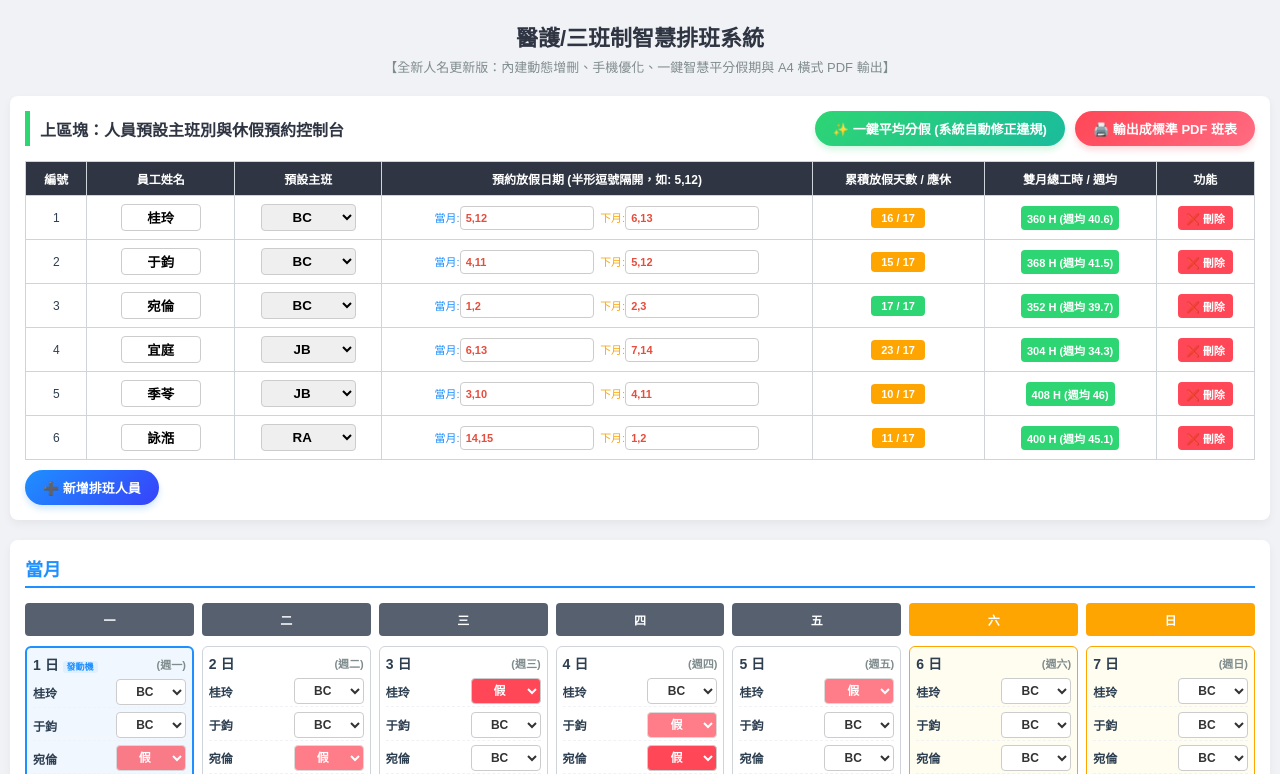
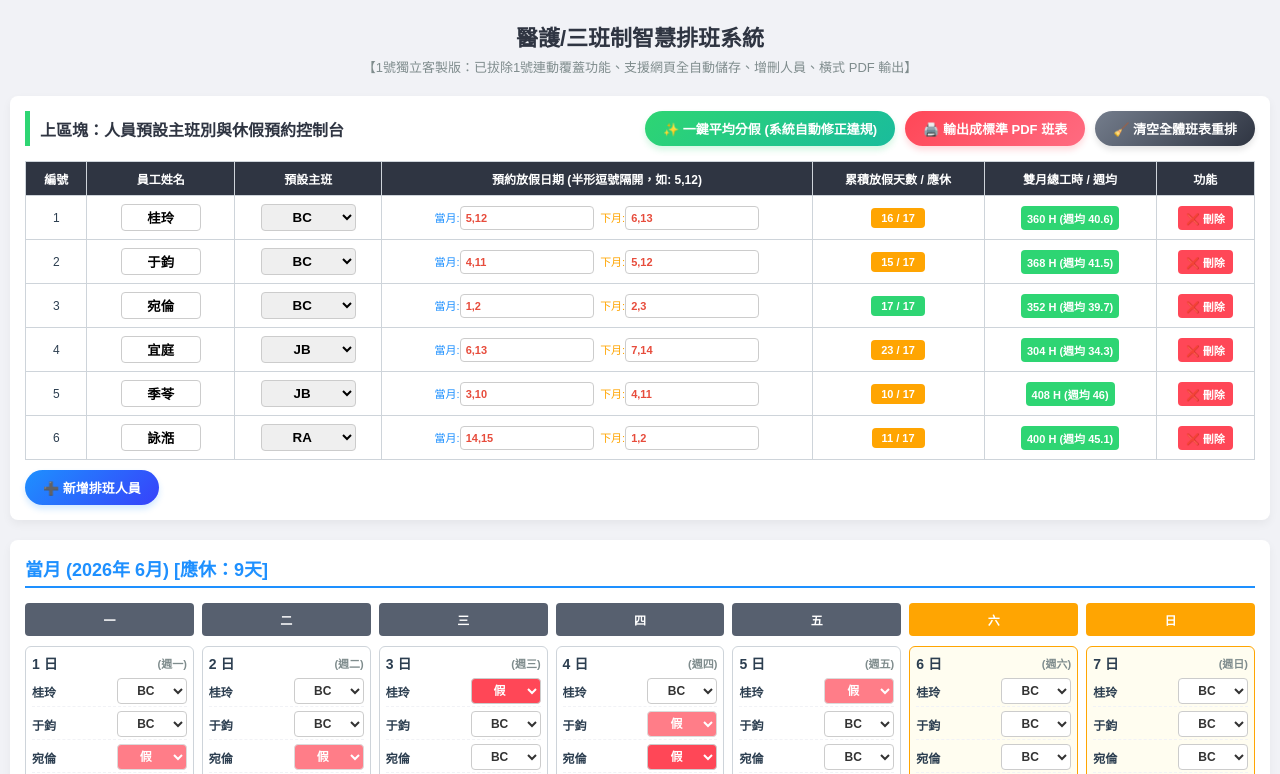
Before and after one commit to BANG7788/lun, a plain HTML site: page index.html in a window 1280 px wide. Both pictures are taken after a click on the button "✨ 一鍵平均分假 (系統自動修正違規)". Shown: the top 774 px of the page. Drawn offline with Linux system fonts and the light colour scheme.

Commit message:
Update index.html

```diff
--- a/index.html
+++ b/index.html
@@ -3,7 +3,7 @@
 <head>
     <meta charset="UTF-8">
     <meta name="viewport" content="width=device-width, initial-scale=1.0">
-    <title>醫護三班制智慧排班系統 - 完美人員名單版</title>
+    <title>醫護三班制智慧排班系統 - 獨立1號在地儲存版</title>
     <style>
         /* 全域基礎優化 */
         * { box-sizing: border-box; }
@@ -21,6 +21,7 @@
         .smart-btn { background: linear-gradient(135deg, #2ed573, #1abc9c); color: white; border: none; padding: 10px 16px; font-size: 13px; font-weight: bold; border-radius: 20px; cursor: pointer; box-shadow: 0 4px 6px rgba(46,213,115,0.2); text-align: center; transition: transform 0.1s; display: inline-block; }
         .smart-btn:active { transform: scale(0.98); }
         .pdf-btn { background: linear-gradient(135deg, #ff4757, #ff6b81); box-shadow: 0 4px 6px rgba(255,71,87,0.2); }
+        .clear-btn { background: linear-gradient(135deg, #747d8c, #2f3542); box-shadow: 0 4px 6px rgba(0,0,0,0.1); }
         .add-btn { background: linear-gradient(135deg, #1e90ff, #3742fa); box-shadow: 0 4px 6px rgba(30,144,255,0.2); margin-top: 10px; width: auto; }
         .del-btn { background: #ff4757; color: white; border: none; padding: 4px 8px; font-size: 11px; font-weight: bold; border-radius: 4px; cursor: pointer; }
         .del-btn:hover { background: #ff1f30; }
@@ -55,9 +56,8 @@
         .day-cell { background: #ffffff; border: 1px solid #ced4da; border-radius: 6px; padding: 6px; min-height: 175px; display: flex; flex-direction: column; justify-content: space-between; position: relative; }
         .day-cell.other-month { display: none; }
         .day-cell.is-weekend { background: #fffdf0; border-color: #ffa502; }
-        .day-cell.first-day { border: 2px solid #1e90ff; background-color: #f0f7ff; }
+        .day-cell.first-day { border: 1px solid #ced4da; background-color: #ffffff; } /* 移除特殊外框與高亮 */
         .day-number { font-size: 14px; font-weight: bold; margin-bottom: 5px; display: flex; justify-content: space-between; align-items: center; }
-        .first-day-tip { font-size: 9px; color: #1e90ff; background: #e0f0ff; padding: 1px 4px; border-radius: 3px; font-weight: bold; }
 
         .day-staff-row { display: flex; justify-content: space-between; align-items: center; margin-bottom: 4px; font-size: 12px; border-bottom: 1px dashed #f1f2f6; padding-bottom: 2px; }
         .day-staff-name { font-weight: bold; width: 50px; overflow: hidden; text-overflow: ellipsis; }
@@ -119,7 +119,7 @@
 
 <div class="container">
     <h1>醫護/三班制智慧排班系統</h1>
-    <div class="subtitle">【全新人名更新版：內建動態增刪、手機優化、一鍵智慧平分假期與 A4 橫式 PDF 輸出】</div>
+    <div class="subtitle">【1號獨立客製版：已拔除1號連動覆蓋功能、支援網頁全自動儲存、增刪人員、橫式 PDF 輸出】</div>
 
     <div class="section-box">
         <div class="section-title-container">
@@ -127,6 +127,7 @@
             <div class="btn-group">
                 <button class="smart-btn" onclick="autoDistributeExcessLeavesWithSafety()">✨ 一鍵平均分假 (系統自動修正違規)</button>
                 <button class="smart-btn pdf-btn" onclick="exportToPDF()">🖨️ 輸出成標準 PDF 班表</button>
+                <button class="smart-btn clear-btn" onclick="clearAllSchedules()">🧹 清空全體班表重排</button>
             </div>
         </div>
         <div class="table-responsive">
@@ -170,15 +171,18 @@
 </div>
 
 <script>
-    // 更新為您提供的新名單
-    let staffList = [
-        { id: Date.now()+0, name: "桂玲", mainShift: "BC", leaveCur: "5,12", leaveNxt: "6,13" },
-        { id: Date.now()+1, name: "于鈞", mainShift: "BC", leaveCur: "4,11", leaveNxt: "5,12" },
-        { id: Date.now()+2, name: "宛倫", mainShift: "BC", leaveCur: "1,2", leaveNxt: "2,3" },
-        { id: Date.now()+3, name: "宜庭", mainShift: "JB", leaveCur: "6,13", leaveNxt: "7,14" },
-        { id: Date.now()+4, name: "季苓", mainShift: "JB", leaveCur: "3,10", leaveNxt: "4,11" },
-        { id: Date.now()+5, name: "詠湉", mainShift: "RA", leaveCur: "14,15", leaveNxt: "1,2" }
+    // 初始預設名單
+    const initialStaffList = [
+        { id: 1001, name: "桂玲", mainShift: "BC", leaveCur: "5,12", leaveNxt: "6,13" },
+        { id: 1002, name: "于鈞", mainShift: "BC", leaveCur: "4,11", leaveNxt: "5,12" },
+        { id: 1003, name: "宛倫", mainShift: "BC", leaveCur: "1,2", leaveNxt: "2,3" },
+        { id: 1004, name: "宜庭", mainShift: "JB", leaveCur: "6,13", leaveNxt: "7,14" },
+        { id: 1005, name: "季苓", mainShift: "JB", leaveCur: "3,10", leaveNxt: "4,11" },
+        { id: 1006, name: "詠湉", mainShift: "RA", leaveCur: "14,15", leaveNxt: "1,2" }
     ];
+
+    let staffList = [];
+    let savedShifts = {};
 
     const mainShiftOptions = ["BC", "JB", "RA"];
     const shiftPermissions = {
@@ -188,8 +192,6 @@
     };
     const shiftHours = { 'OFF': 0, '假': 0, 'BC': 8, 'JB': 8, 'RA': 8, 'BC+2': 10, 'BC+4': 12, 'DB': 8, 'RA+4': 12 };
     const nationalHolidays = ["2026-06-19"];
-
-    let savedShifts = {};
 
     const now = new Date(2026, 5, 1);
     const curYear = now.getFullYear(); const curMonth = now.getMonth() + 1;
@@ -209,7 +211,31 @@
     const nxtMonthTargetLeaves = countTargetRequiredLeaves(nxtYear, nxtMonth);
     const totalTargetRequired = curMonthTargetLeaves + nxtMonthTargetLeaves;
 
-    // 1. 核心渲染：渲染主控台人員列表
+    // 加載本地快取儲存資料
+    function loadSavedData() {
+        let localStaff = localStorage.getItem('nurse_staff_list');
+        let localShifts = localStorage.getItem('nurse_saved_shifts');
+
+        if (localStaff) {
+            staffList = JSON.parse(localStaff);
+        } else {
+            staffList = JSON.parse(JSON.stringify(initialStaffList));
+        }
+
+        if (localShifts) {
+            savedShifts = JSON.parse(localShifts);
+        } else {
+            savedShifts = {};
+        }
+    }
+
+    // 即時同步寫入 LocalStorage
+    function saveDataToStorage() {
+        localStorage.setItem('nurse_staff_list', JSON.stringify(staffList));
+        localStorage.setItem('nurse_saved_shifts', JSON.stringify(savedShifts));
+    }
+
+    // 渲染控制面板
     function renderStaffControlPanel() {
         const tbody = document.getElementById('staff-setting-body');
         tbody.innerHTML = '';
@@ -245,6 +271,7 @@
             staff.leaveNxt = document.getElementById(`leave_nxt_${id}`).value;
         }
         document.querySelectorAll(`.name-lbl-${id}`).forEach(el => el.innerText = staff.name);
+        saveDataToStorage();
     }
 
     function addNewStaff() {
@@ -252,6 +279,7 @@
         staffList.push({ id: newId, name: "新同仁", mainShift: "BC", leaveCur: "", leaveNxt: "" });
         renderStaffControlPanel();
         renderBothCalendars();
+        saveDataToStorage();
     }
 
     function deleteStaff(id) {
@@ -264,6 +292,7 @@
             staffList = staffList.filter(s => s.id !== id);
             renderStaffControlPanel();
             renderBothCalendars();
+            saveDataToStorage();
         }
     }
 
@@ -272,9 +301,21 @@
         if (!staff) return;
         Object.keys(savedShifts).forEach(key => { if (key.endsWith(`_${id}`) && savedShifts[key] !== '假') savedShifts[key] = staff.mainShift; });
         renderBothCalendars();
+        saveDataToStorage();
     }
 
-    // 2. 月曆網格生成大腦
+    // 清空重排功能
+    function clearAllSchedules() {
+        if (confirm("確定要【清空所有排班資料】重排嗎？這會清除手動調整的記憶，回歸初始名單。")) {
+            localStorage.removeItem('nurse_staff_list');
+            localStorage.removeItem('nurse_saved_shifts');
+            loadSavedData();
+            renderStaffControlPanel();
+            renderBothCalendars();
+        }
+    }
+
+    // 月曆網格生成大腦
     function buildCalendarGrid(containerId, year, month, leaveInputPrefix) {
         const container = document.getElementById(containerId);
         container.innerHTML = '';
@@ -302,8 +343,8 @@
 
             let dayNumberDiv = document.createElement('div');
             dayNumberDiv.className = 'day-number';
-            let firstDayBadge = (day === 1) ? `<span class="first-day-tip">發動機</span>` : '';
-            dayNumberDiv.innerHTML = `<span>${day} 日 ${firstDayBadge}</span><span style="font-size:11px; color:#7f8c8d;">(週${weekDayChinese})</span>`;
+            // 💡 已拔除 (發動機) 藍色提示文字
+            dayNumberDiv.innerHTML = `<span>${day} 日</span><span style="font-size:11px; color:#7f8c8d;">(週${weekDayChinese})</span>`;
             cell.appendChild(dayNumberDiv);
 
             staffList.forEach(staff => {
@@ -343,8 +384,9 @@
                     select.onchange = function() {
                         savedShifts[cacheKey] = this.value;
                         this.className = (this.value === '假') ? 'cal-select val-假' : 'cal-select val-OFF';
-                        if (day === 1) autoFillPureMainShift(staff.id, this.value, year, month, totalDays, leaveDatesArr);
+                        // 💡 已將原有的 autoFillPureMainShift 函式移除，確保 1 號完全不會影響後面。
                         calculateAllMetrics();
+                        saveDataToStorage();
                     };
                 }
 
@@ -367,20 +409,7 @@
         calculateAllMetrics();
     }
 
-    function autoFillPureMainShift(staffId, startValue, year, month, totalDays, leaveDatesArr) {
-        for (let d = 2; d <= totalDays; d++) {
-            if (leaveDatesArr.includes(d)) continue;
-            const dateStr = `${year}-${String(month).padStart(2,'0')}-${String(d).padStart(2,'0')}`;
-            savedShifts[`${dateStr}_${staffId}`] = startValue;
-            let targetSelect = document.getElementById(`select_${year}_${month}_${d}_${staffId}`);
-            if (targetSelect) {
-                targetSelect.value = startValue;
-                targetSelect.className = (startValue === '假') ? 'cal-select val-假' : 'cal-select val-OFF';
-            }
-        }
-    }
-
-    // 智慧假期分配與連六切斷引擎
+    // 智慧假期配發與連六排除
     function autoDistributeExcessLeavesWithSafety() {
         let months = [
             {y: curYear, m: curMonth, max: new Date(curYear, curMonth, 0).getDate()},
@@ -445,7 +474,7 @@
             }
         });
 
-        // 智慧修正連六
+        // 排除連六
         months.forEach(mObj => {
             for (let day = 1; day <= mObj.max; day++) {
                 staffList.forEach(s => {
@@ -487,7 +516,8 @@
         });
 
         calculateAllMetrics();
-        alert("🛡️ 排班引擎：假期配發成功！系統已主動介入、於平日提前分假排除連續上班六天違規！");
+        saveDataToStorage();
+        alert("🛡️ 排班引擎：假期配發完畢！且資料已成功寫入網頁安全儲存區！");
     }
 
     // 計算整合大腦
@@ -566,7 +596,7 @@
             }
         });
 
-        // 刷新上方主控台數據
+        // 刷新數據
         staffList.forEach(s => {
             let lBadge = document.getElementById(`leave_badge_${s.id}`);
             if (lBadge) {
@@ -582,12 +612,17 @@
         });
     }
 
+    document.getElementById('current-month-label').innerText = `當月 (${curYear}年 ${curMonth}月) [應休：${curMonthTargetLeaves}天]`;
+    document.getElementById('next-month-label').innerText = `下個月 (${nxtYear}年 ${nxtMonth}月) [應休：${nxtMonthTargetLeaves}天]`;
+
     function exportToPDF() { window.print(); }
 
-    window.onload = function() {
+    // 初始化入口
+    document.addEventListener("DOMContentLoaded", function() {
+        loadSavedData();
         renderStaffControlPanel();
         renderBothCalendars();
-    };
+    });
 </script>
 
 </body>
```
